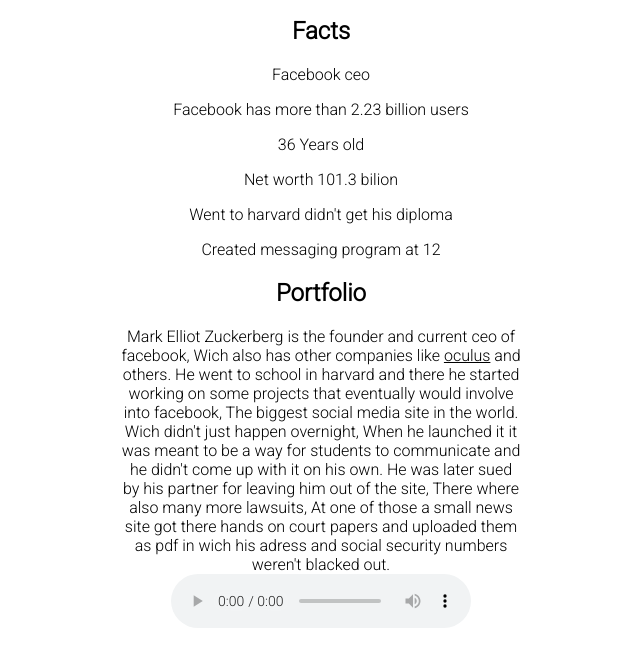
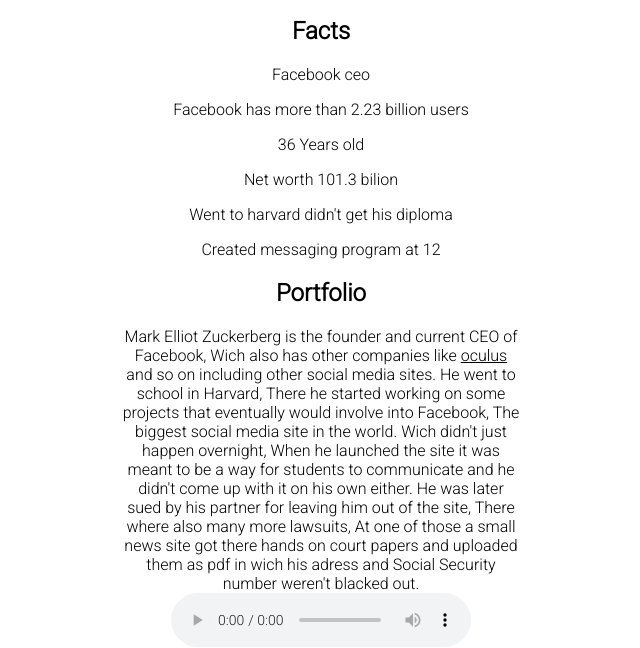
Before and after one commit to barry01943/zukie, a plain HTML site: page index.html in a window 1280 px wide. Shown: the part 470-1118 px from the top of the page, without its empty margins (319-959 px from the left). Drawn offline with Linux system fonts and the light colour scheme.

Commit message:
typos
fixed grammar spelling

```diff
--- a/index.html
+++ b/index.html
@@ -32,15 +32,15 @@
 </div>
 <div id="portfolio">
   <h2>Portfolio</h2>
-  <p class="text">Mark Elliot Zuckerberg is the founder and current ceo of facebook, Wich also has other companies like
-    <a href="https://www.oculus.com/" target="_blank">oculus</a> and others.
-    He went to school in harvard and there he started working on some projects that eventually would involve
-    into facebook, The biggest social media site in the world.
-    Wich didn't just happen overnight, When he launched it it was meant to be a way for students to communicate
-    and he didn't come up with it on his own.
+  <p class="text">Mark Elliot Zuckerberg is the founder and current CEO of Facebook, Wich also has other companies like
+    <a href="https://www.oculus.com/" target="_blank">oculus</a> and so on including other social media sites.
+    He went to school in Harvard, There he started working on some projects that eventually would involve
+    into Facebook, The biggest social media site in the world.
+    Wich didn't just happen overnight, When he launched the site it was meant to be a way for students to communicate
+    and he didn't come up with it on his own either.
     He was later sued by his partner for leaving him out of the site, There where also many more lawsuits, At one of
-    those a small news site got there hands on court papers and uploaded them as pdf in wich his adress and social
-    security numbers weren't blacked out.</p>
+    those a small news site got there hands on court papers and uploaded them as pdf in wich his adress and Social
+    Security number weren't blacked out.</p>
 </div>
 <div id="audio">
   <audio controls>
```
